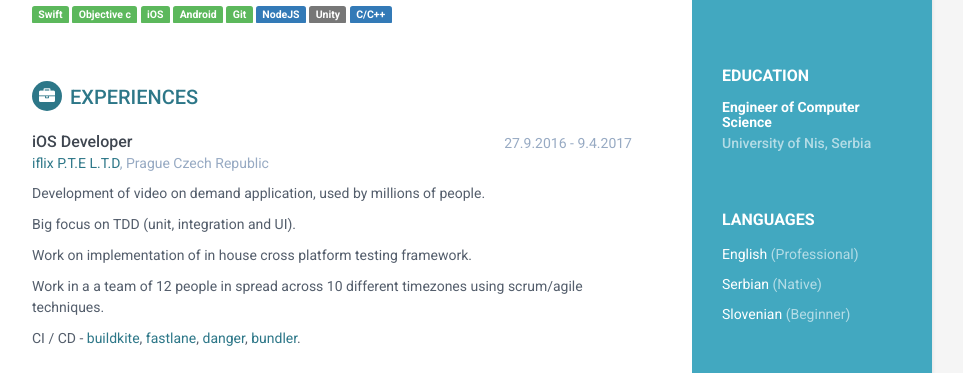
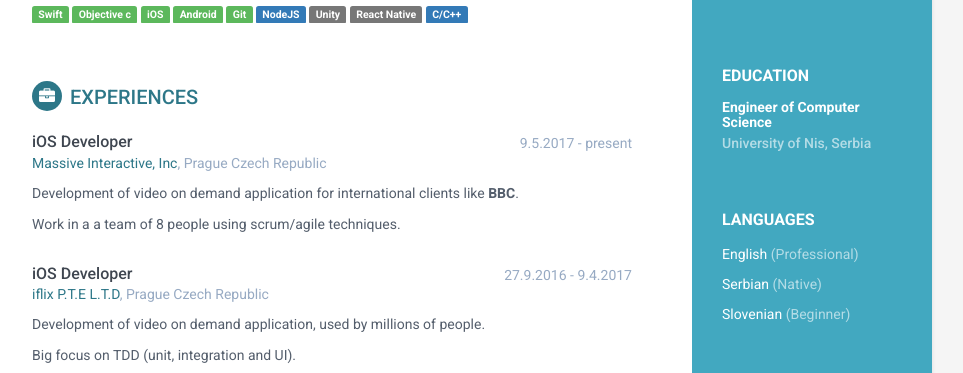
Before and after one commit to borisBarac/borisbarac.github.io, a plain HTML site: page index.html in a window 1280 px wide. Shown: the part 366-739 px from the top of the page, without its empty margins (188-1151 px from the left). Drawn offline with Linux system fonts and the light colour scheme.

Commit message:
Massive added

```diff
--- a/index.html
+++ b/index.html
@@ -101,6 +101,7 @@
                         <span class="label label-success">Git</span>
                         <span class="label label-primary">NodeJS</span>
                         <span class="label label-default">Unity</span>
+                        <span class="label label-default">React Native</span>
                         <span class="label label-primary">C/C++</span>
                     </div>
                 </div><!--//skill labels-->
@@ -114,6 +115,20 @@
                     <div class="meta">
                         <div class="upper-row">
                             <h3 class="job-title">iOS Developer</h3>
+                            <div class="time">9.5.2017 - present</div>
+                        </div><!--//upper-row-->
+                        <div class="company"><a href="http://www.massive.co" target="_blank">Massive Interactive, Inc</a>, Prague Czech Republic</div>
+                    </div><!--//meta-->
+                    <div class="details">
+                    <p>Development of video on demand application for international clients like <b>BBC</b>.</p>
+                    <p>Work in a a team of 8 people using scrum/agile techniques.</p>
+                    </div><!--//details-->
+                </div><!--//item-->
+
+                <div class="item">
+                    <div class="meta">
+                        <div class="upper-row">
+                            <h3 class="job-title">iOS Developer</h3>
                             <div class="time">27.9.2016 - 9.4.2017</div>
                         </div><!--//upper-row-->
                         <div class="company"><a href="http://www.iflix.com" target="_blank">iflix P.T.E L.T.D</a>, Prague Czech Republic</div>
@@ -122,7 +137,7 @@
                     <p>Development of video on demand application, used by millions of people.</p>
                     <p>Big focus on TDD (unit, integration and UI).</p>
                     <p>Work on implementation of in house cross platform testing framework.</p>
-                    <p>Work in a a team of 12 people in spread across 10 different timezones using scrum/agile techniques.</p>
+                    <p>Work in a a team of 12 people spread across 3 different timezones using scrum/agile techniques.</p>
                     <p>CI / CD -
                         <a href="http://buildkite.com/" target="_blank">buildkite</a>,
                         <a href="http://fastlane.tools/" target="_blank">fastlane</a>,
```
